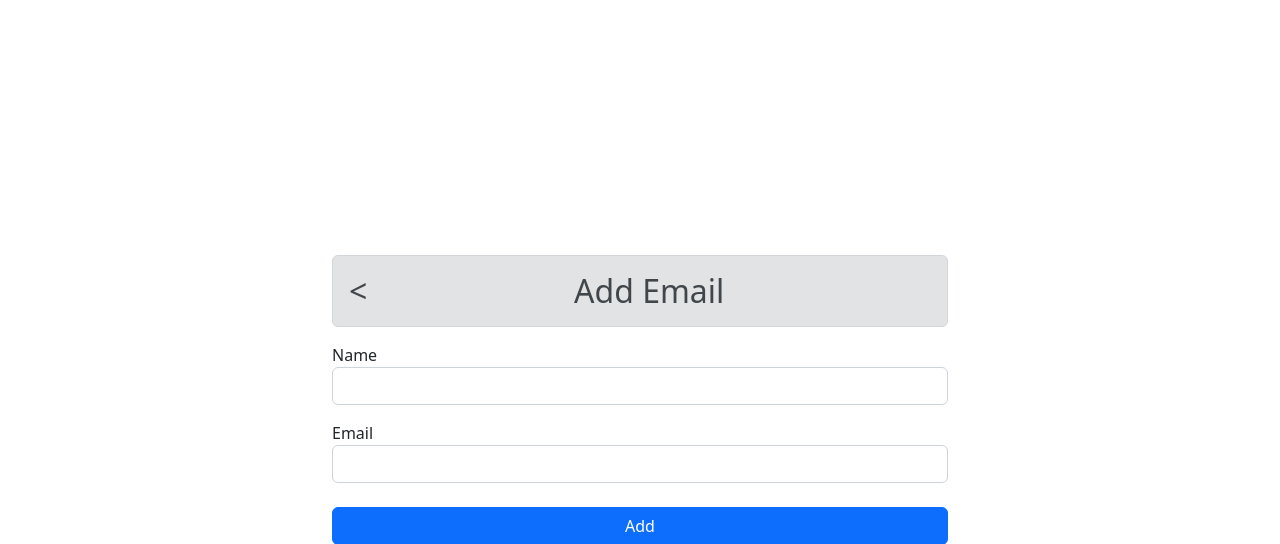
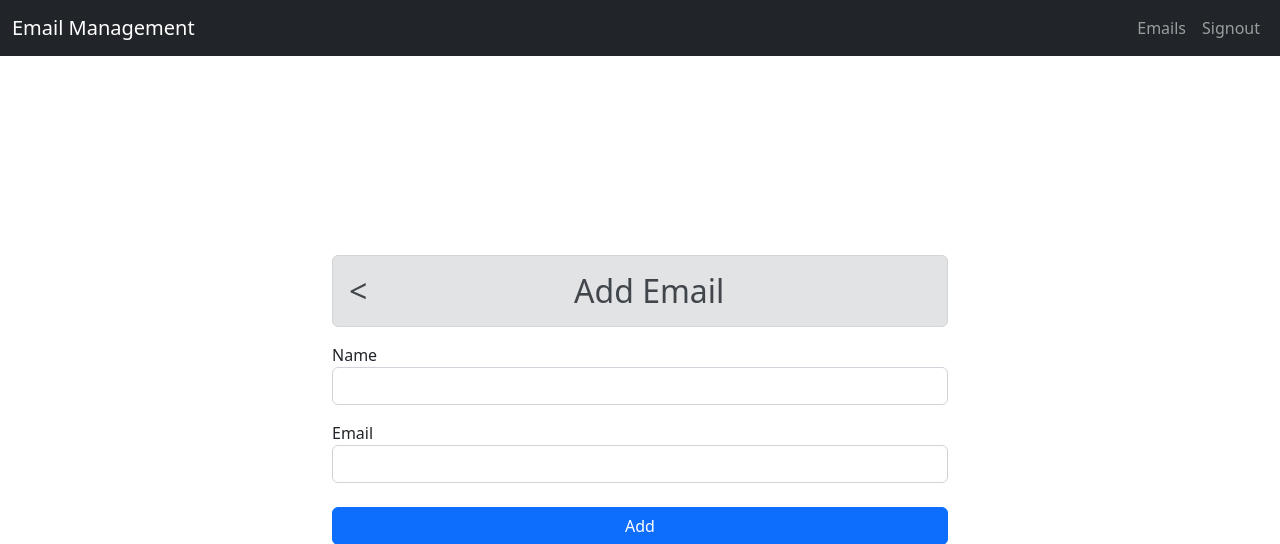
Before and after one commit to chiraggilhotradotin/bs-php-email-management, a PHP site: page /addemail.php in a window 1280 px wide. Shown: the top 544 px of the page. Run offline with PHP 8.4, Linux system fonts and the light colour scheme; the visitor is signed in with stand-in values (Sample User, id 1); tables that the repository leaves empty or names only in its code hold one stand-in row (values such as "Sample post").

Commit message:
after navbar and signout

```diff
--- a/addemail.php
+++ b/addemail.php
@@ -26,6 +26,9 @@ if (isset($_POST['submit'])) {
 </head>
 
 <body>
+<?php
+        include("includes/navbar.php");
+    ?>
     <div class="d-flex align-items-center min-vh-100">
         <div class="container-fluid">
             <div class="row">
--- a/editemail.php
+++ b/editemail.php
@@ -36,6 +36,9 @@ $email = $emails->fetch_assoc();
 </head>
 
 <body>
+<?php
+        include("includes/navbar.php");
+    ?>
     <div class="d-flex align-items-center min-vh-100">
         <div class="container-fluid">
             <div class="row">
--- a/emails.php
+++ b/emails.php
@@ -13,7 +13,10 @@ include("includes/session.php");
         integrity="sha384-rbsA2VBKQhggwzxH7pPCaAqO46MgnOM80zW1RWuH61DGLwZJEdK2Kadq2F9CUG65" crossorigin="anonymous">
 </head>
 <body>
-    <table class="table">
+    <?php
+        include("includes/navbar.php");
+    ?>
+    <table class="table mt-5">
         <caption class="caption-top h2 text-center">Emails <a href="addemail.php" class="btn btn-secondary">+</a></caption>
         <tr>
             <th>S. No.</th>
--- /dev/null
+++ b/includes/navbar.php
@@ -0,0 +1,18 @@
+<nav class="navbar bg-dark navbar-dark navbar-expand-md fixed-top">
+    <div class="container-fluid">
+        <a href="#" class="navbar-brand">Email Management</a>
+        <button class="navbar-toggler" data-bs-target="#nav-links" data-bs-toggle="collapse">
+            <span class="navbar-toggler-icon"></span>
+        </button>
+        <div class="collapse navbar-collapse" id="nav-links">
+            <ul class="navbar-nav ms-auto text-center">
+                <li class="nav-item">
+                    <a href="emails.php" class="nav-link">Emails</a>
+                </li>
+                <li class="nav-item">
+                    <a href="signout.php" class="nav-link">Signout</a>
+                </li>
+            </ul>
+        </div>
+    </div>
+</nav>
--- a/signin.php
+++ b/signin.php
@@ -36,6 +36,10 @@
                         echo "<div class='alert alert-danger'>
                             $error
                         </div>";
+                        if(isset($_GET['signout']))
+                        echo "<div class='alert alert-success'>
+                            Signed out sucessfully.
+                        </div>";
                     ?>
                     <div>
                         <label for="admin_username">Username</label>
--- /dev/null
+++ b/signout.php
@@ -0,0 +1,5 @@
+<?php
+    session_start();
+    unset($_SESSION['admin_id']);
+    header("location:signin.php?signout=1");
+?>
```
